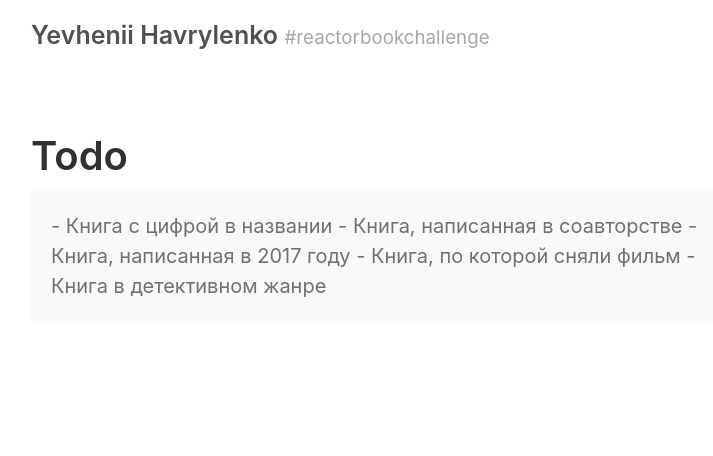
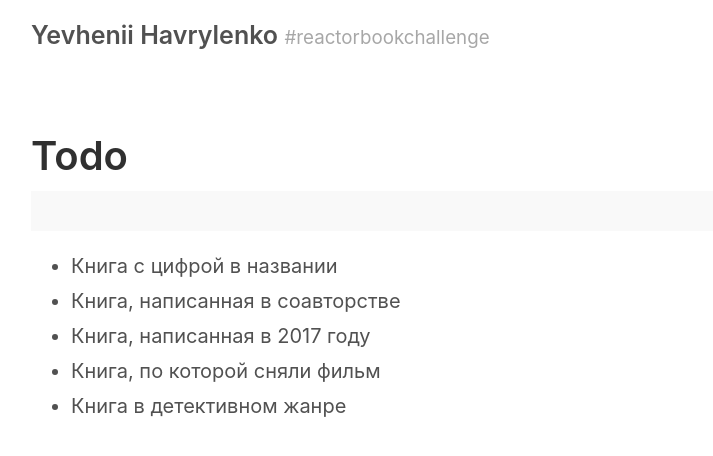
Before and after one commit to yevhenii-havrylenko/yevhenii-havrylenko.github.io, a Jekyll site: the page built from index.md, in a window 1280 px wide. Shown: the top 456 px of the page, without its empty margins (259-972 px from the left). Built offline with Jekyll 4.4.1, drawn with Linux system fonts in a browser that asks for light colours.

Commit message:
Update index.md

```diff
--- a/index.md
+++ b/index.md
@@ -3,12 +3,12 @@ layout: page
 title: Todo
 ---
 
-<div class="message">
+<div class="message"></div>
 - Книга с цифрой в названии
 - Книга, написанная в соавторстве
 - Книга, написанная в 2017 году
 - Книга, по которой сняли фильм
 - Книга в детективном жанре
-</div>
+
 {% for post in site.posts %} - [ {{ post.title }} ]({{ post.url }})
 {% endfor %}
```
